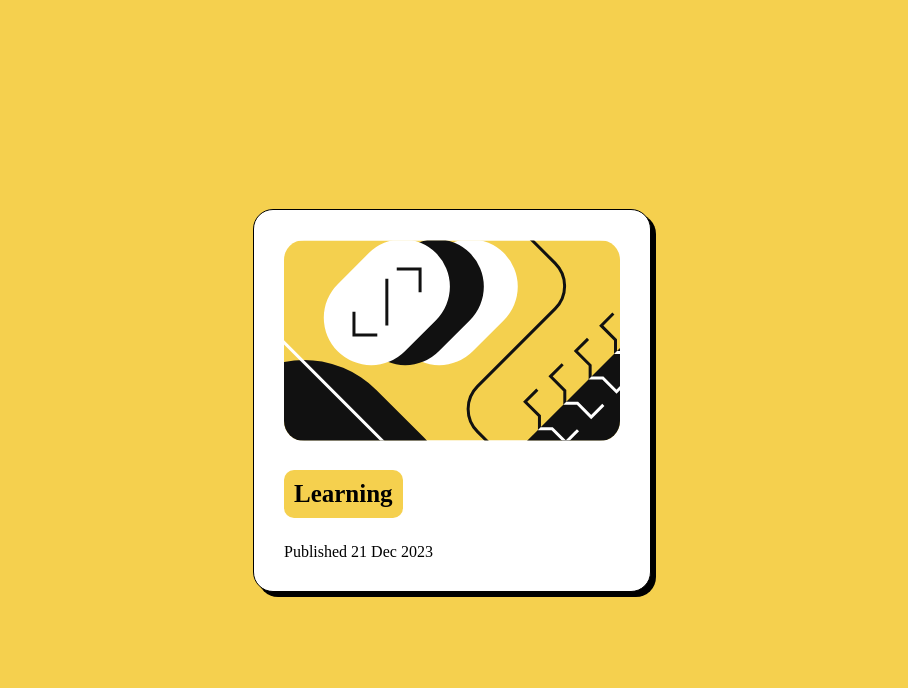
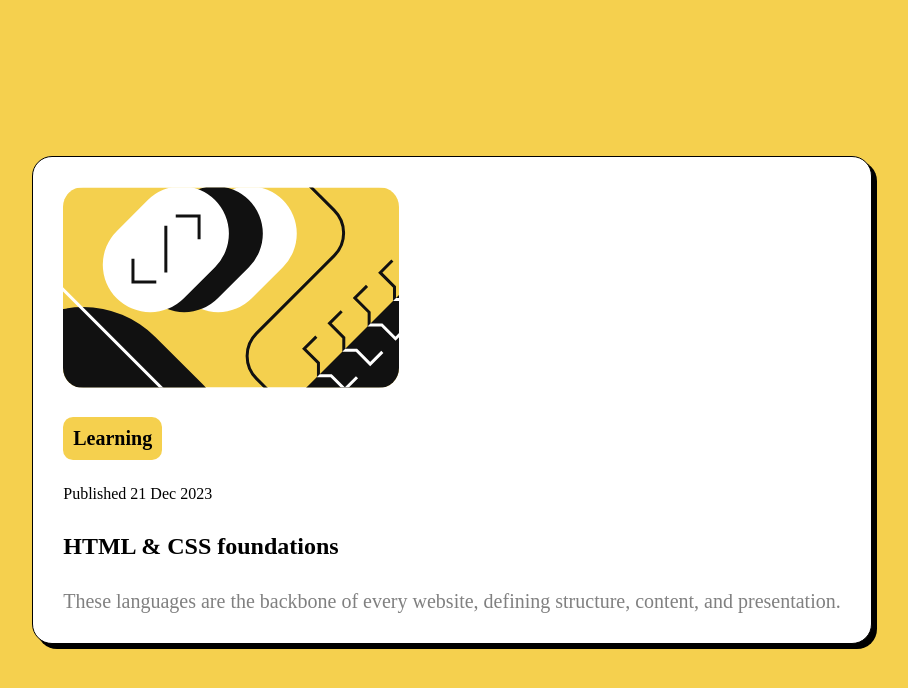
Before and after one commit to Shittuadedamola/blog-preview-card, a React (Vite) app: page / in a window 1280 px wide. Shown: the top 688 px of the page, without its empty margins (188-1096 px from the left). Built offline with nearby package versions, Linux system fonts and the light colour scheme.

Commit message:
languages

```diff
--- a/src/App.jsx
+++ b/src/App.jsx
@@ -4,6 +4,7 @@ import reactLogo from './assets/react.svg'
 import viteLogo from './assets/vite.svg'
 import './App.css'
 import Header from './Components/Header'
+import About from './Components/About'
 
 
 
@@ -14,6 +15,7 @@ function App() {
     <div className="body">
       <div className='mainContainer'>
         <Header/>
+        <About/>
       </div>
     </div>
   )
--- /dev/null
+++ b/src/Components/About.jsx
@@ -0,0 +1,14 @@
+import React from 'react'
+
+const About = () => {
+  return (
+    <div>
+        <h2>HTML & CSS foundations</h2>
+        <span>These languages are the backbone of every
+            website, defining structure, content, and presentation.
+        </span>
+    </div>
+  )
+}
+
+export default About
--- a/src/index.css
+++ b/src/index.css
@@ -30,9 +30,19 @@
 .learning{
   background-color: #F5D04E;
   font-weight: bold;
-  font-size: 25px;
+  font-size: 20px;
   padding: 10px;
   border-radius: 10px;
   width: fit-content;
   margin-bottom: 25px;
 }
+
+h2{
+  margin-top: 30px;
+  margin-bottom: 30px;
+}
+
+span{
+  color: gray;
+  font-size: 20px;
+}
```
